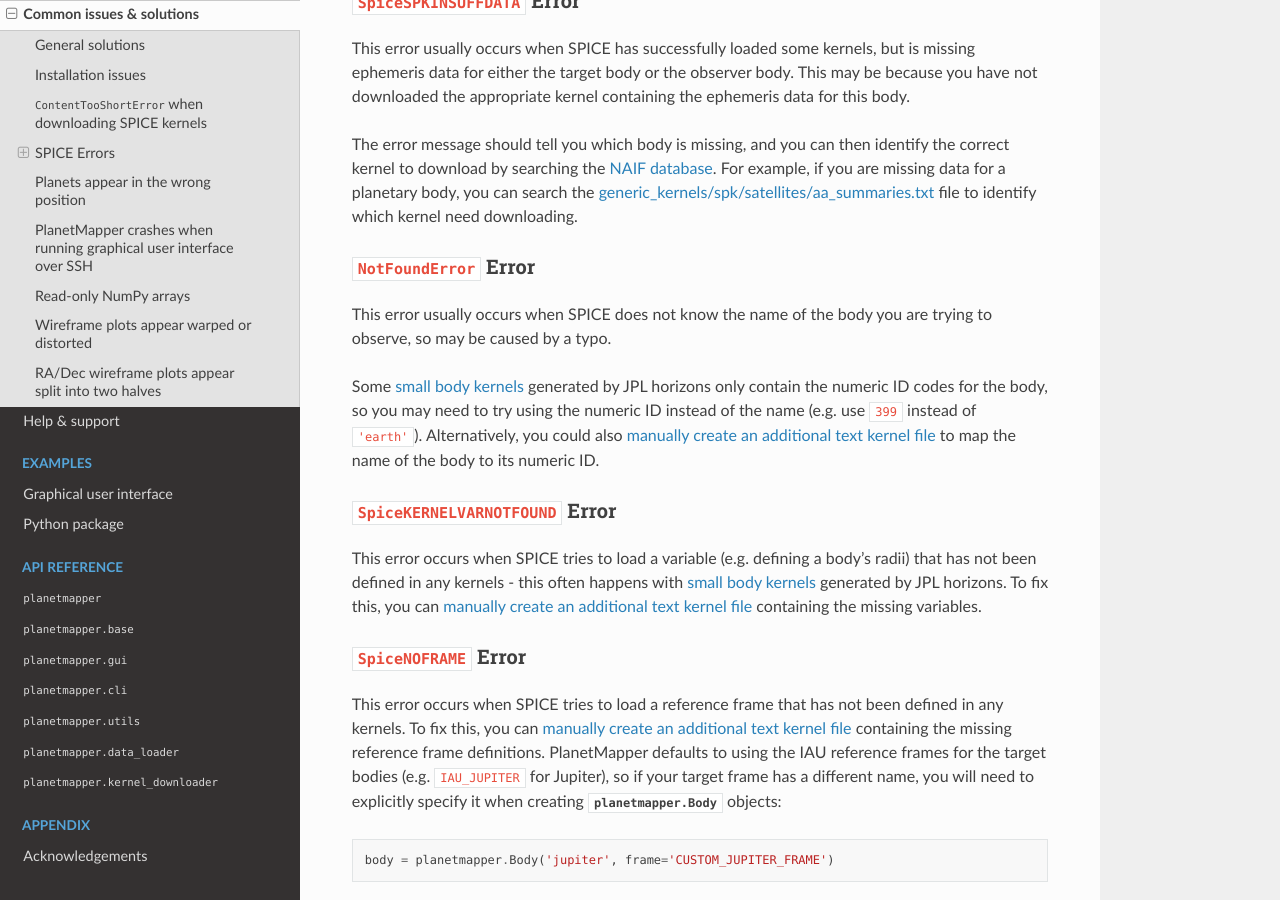
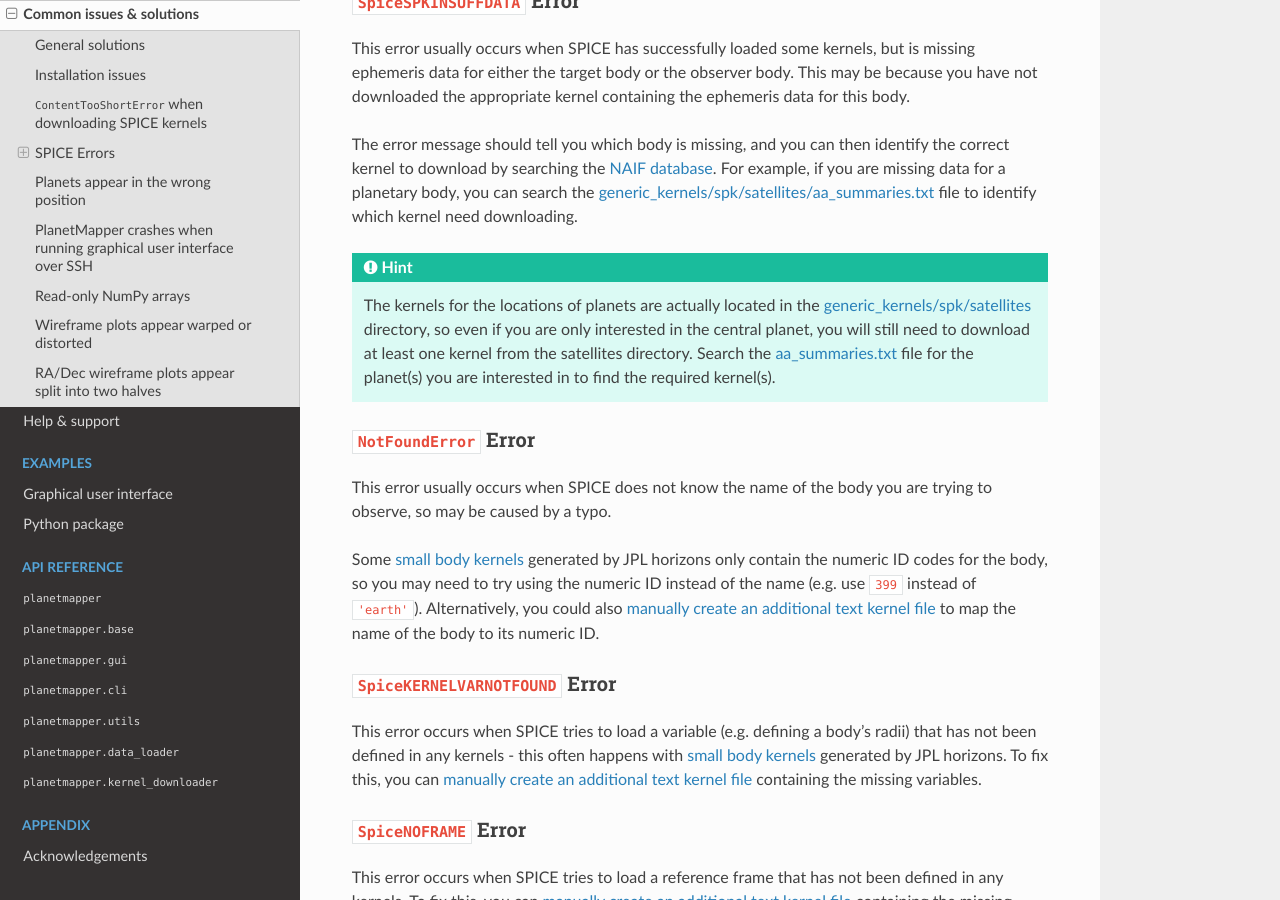
Before and after one commit to ortk95/planetmapper, a Sphinx documentation site: the page built from docs/common_issues.rst, in a window 1280 px wide and 900 px high, scrolled down 1104 px. Built offline with Sphinx 7.4.7 and the Read the Docs theme 3.1.0, drawn with Linux system fonts in a browser that asks for light colours; the version number could not be read and is left out.

Commit message:
Improve docs for spice kernel errors

```diff
--- a/docs/common_issues.rst
+++ b/docs/common_issues.rst
@@ -36,6 +36,9 @@ This error usually occurs when SPICE has not loaded *any* of your desired kernel
 This error usually occurs when SPICE has successfully loaded some kernels, but is missing ephemeris data for either the target body or the observer body. This may be because you have not downloaded the appropriate kernel containing the ephemeris data for this body.
 
 The error message should tell you which body is missing, and you can then identify the correct kernel to download by searching the `NAIF database <https://naif.jpl.nasa.gov/pub/naif/>`_. For example, if you are missing data for a planetary body, you can search the `generic_kernels/spk/satellites/aa_summaries.txt <https://naif.jpl.nasa.gov/pub/naif/generic_kernels/spk/satellites/aa_summaries.txt>`_ file to identify which kernel need downloading.
+
+.. hint::
+    The kernels for the locations of planets are actually located in the `generic_kernels/spk/satellites <https://naif.jpl.nasa.gov/pub/naif/generic_kernels/spk/satellites/>`_ directory, so even if you are only interested in the central planet, you will still need to download at least one kernel from the satellites directory. Search the `aa_summaries.txt <https://naif.jpl.nasa.gov/pub/naif/generic_kernels/spk/satellites/aa_summaries.txt>`_ file for the planet(s) you are interested in to find the required kernel(s).
 
 
 `NotFoundError` Error
--- a/docs/spice_kernels.rst
+++ b/docs/spice_kernels.rst
@@ -86,8 +86,7 @@ Similarly, if you are interested in Uranus, you could use: ::
     download_urls('https://naif.jpl.nasa.gov/pub/naif/generic_kernels/spk/satellites/ura116.bsp')
 
 .. hint::
-    The kernels for the locations of planets are actually located in the `generic_kernels/spk/satellites <https://naif.jpl.nasa.gov/pub/naif/generic_kernels/spk/satellites/>`_ directory, so even if you are only interested in the central planet, you will still need to download at least one kernel from the satellites directory. Search the
-    `aa_summaries.txt <https://naif.jpl.nasa.gov/pub/naif/generic_kernels/spk/satellites/aa_summaries.txt>`_ file for the planet(s) you are interested in to find the required kernel(s).
+    The kernels for the locations of planets are actually located in the `generic_kernels/spk/satellites <https://naif.jpl.nasa.gov/pub/naif/generic_kernels/spk/satellites/>`_ directory, so even if you are only interested in the central planet, you will still need to download at least one kernel from the satellites directory. Search the `aa_summaries.txt <https://naif.jpl.nasa.gov/pub/naif/generic_kernels/spk/satellites/aa_summaries.txt>`_ file for the planet(s) you are interested in to find the required kernel(s).
 
 
 Spacecraft kernels
```
